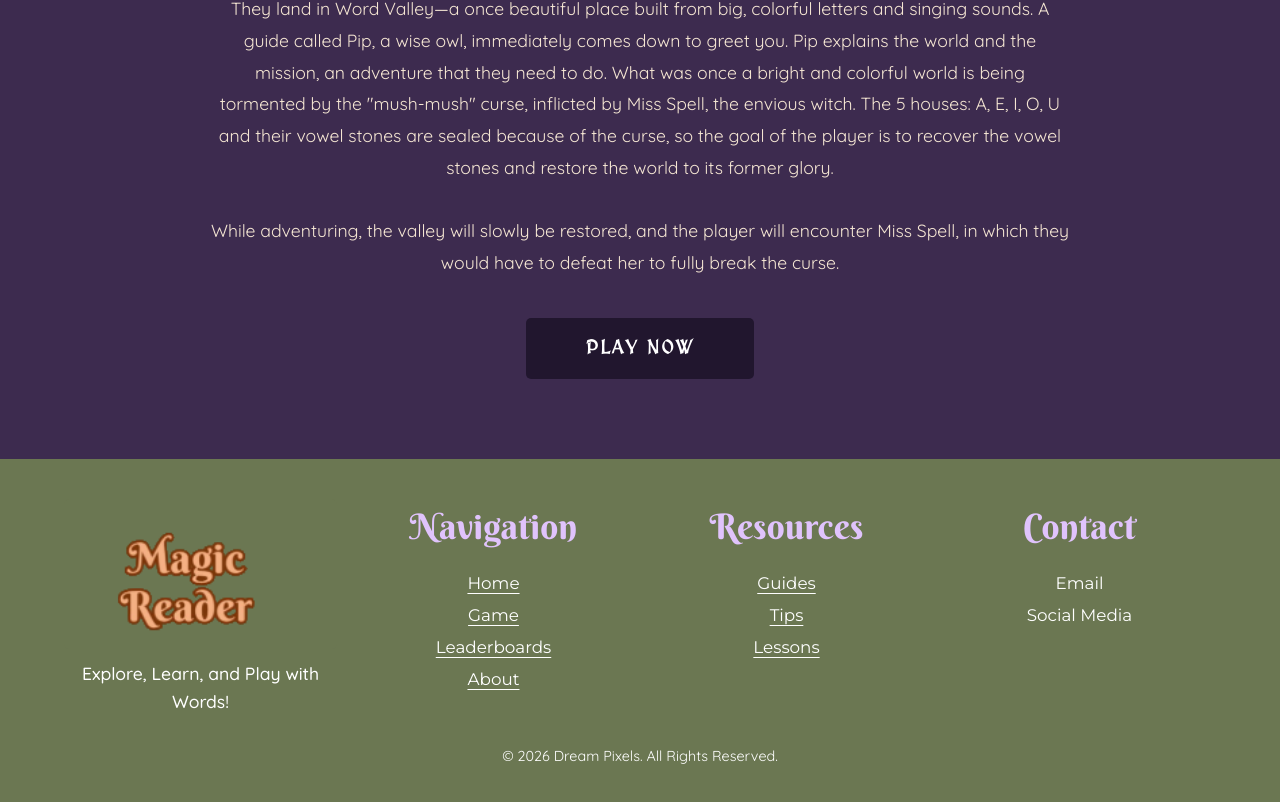
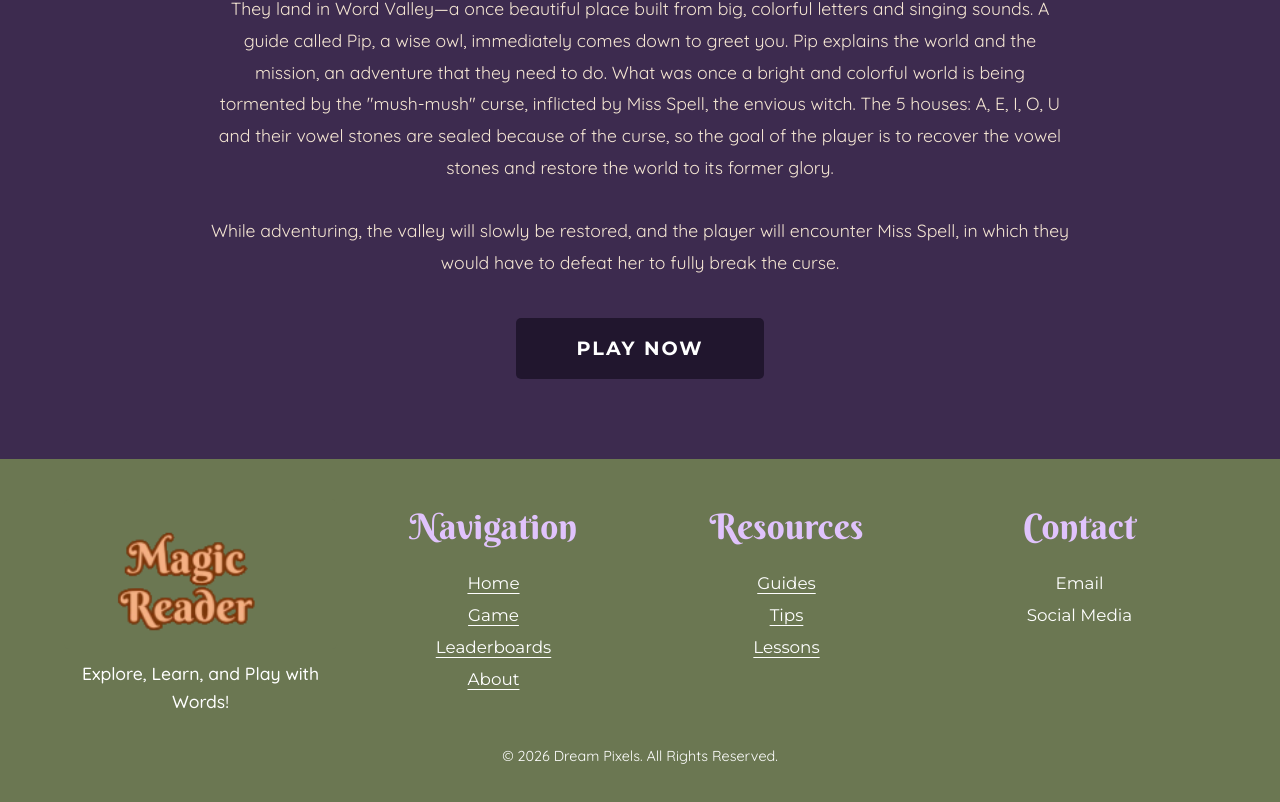
Before and after one commit to eldestdaughterr11/Magic-Reader-New-Game-Site, a React (Vite) app: page /home in a window 1280 px wide. Shown: the part 1507-2309 px from the top of the page. Built offline with nearby package versions, Linux system fonts and the light colour scheme; no server answers; the database is empty; sample sign-in values are in the browser's storage.

Commit message:
Update footer styling and button fonts

```diff
--- a/src/index.css
+++ b/src/index.css
@@ -229,7 +229,7 @@ header {
     background-color: var(--button-bg);
     color: white;
     font-size: 1.2rem;
-    font-family: 'MedievalSharp', cursive;
+    font-family: 'Montserrat', sans-serif;
     text-transform: uppercase;
     letter-spacing: 2px;
     transition: all 0.3s;
```
